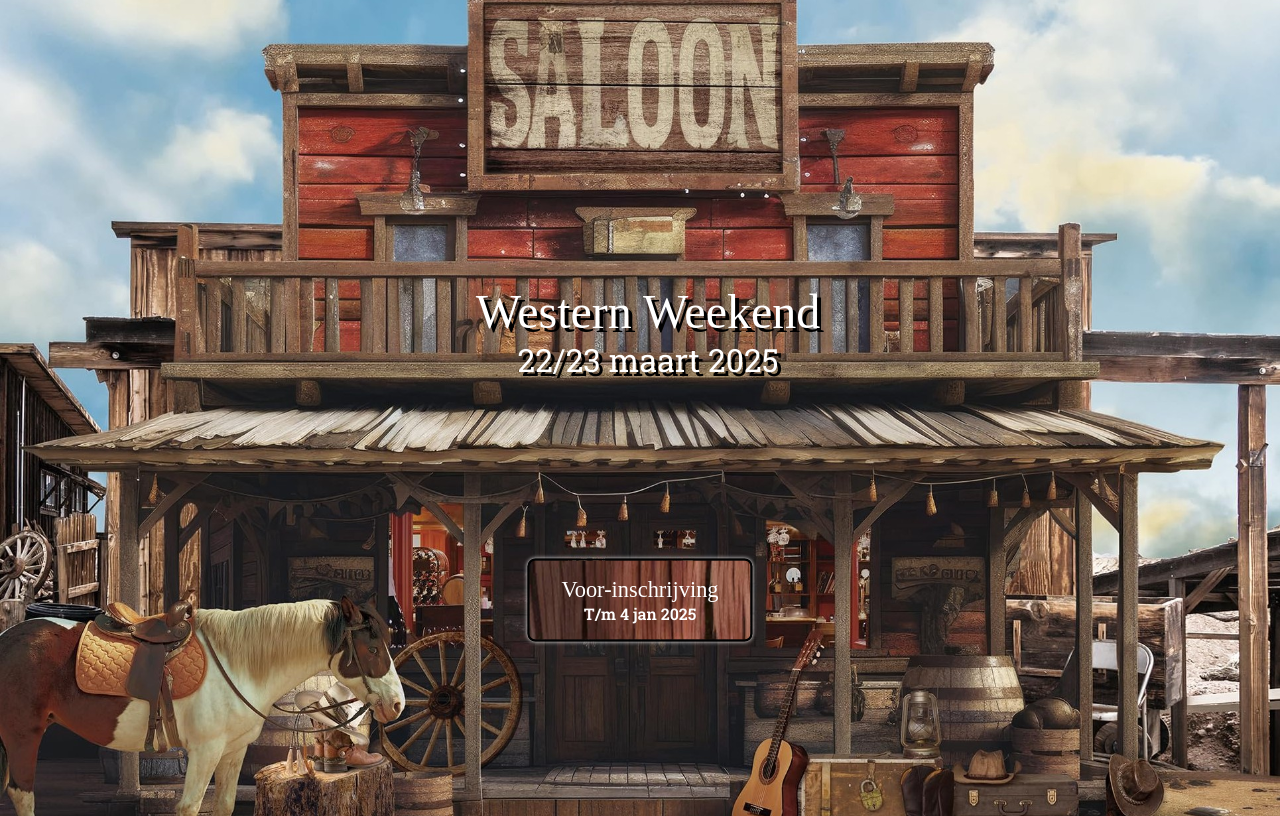
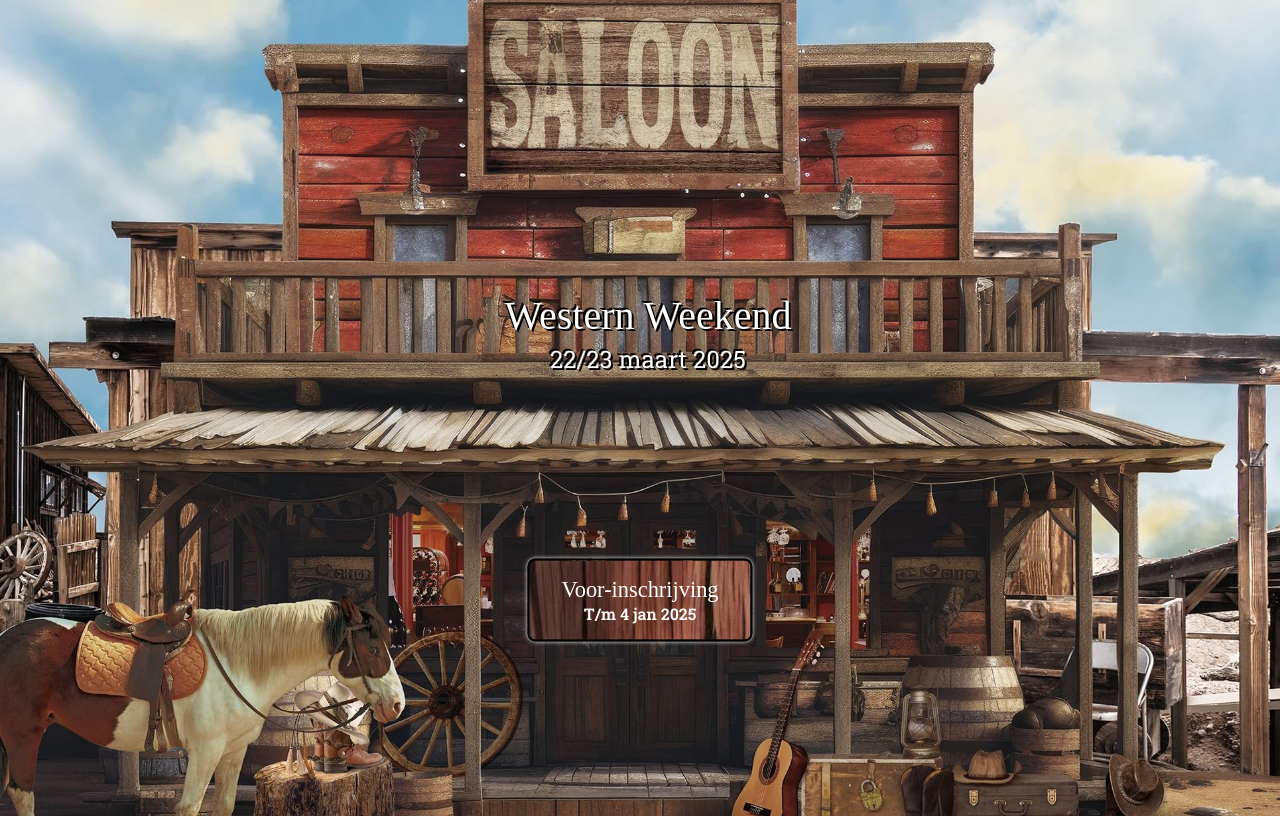
Before and after one commit to caswd/sgm-stafwiekent-2025, a plain HTML site: page public/index.html in a window 1280 px wide. Drawn offline with Linux system fonts and the light colour scheme; a web font is replaced by a local one.

Commit message:
second commit

```diff
--- a/public/index.html
+++ b/public/index.html
@@ -35,15 +35,15 @@
     </style>
 </head>
 <body style="height: 100vh; background-image: url('./images/saloon-background.jpg'); background-size: cover; background-position: center;">
-    <div style="position: absolute; top: 42%; transform: translateY(-50%); width: 100%; text-align: center; color: white; filter: drop-shadow(4px 4px black)">
-        <h1 style="font-size: 3rem; line-height: 1rem;" class="rye-regular">
+    <div style="position: absolute; top: 42%; transform: translateY(-50%); width: 100%; text-align: center; color: white; filter: drop-shadow(2px 2px black) drop-shadow(-2px -2px black)">
+        <h1 style="font-size: 2.5rem; line-height: 1rem;" class="rye-regular">
             Western Weekend
         </h1>
-        <p style="font-size: 2rem; line-height: 1rem;smokum-regular font-weight: 600" class="roboto-slab">
+        <p style="font-size: 1.5rem; line-height: 1rem;smokum-regular font-weight: 600" class="roboto-slab">
             22/23 maart 2025
         </p>
     </div>
-    <a href="/inschrijven.html" style="display: block; background-image: url('./images/redwood.jpg'); position: absolute; left: 50%; top: 75%; color: white !important; text-decoration: none; padding: 1rem 2rem; border-radius: 0.5rem; border: 2px solid black; box-shadow: 0 0 4px white; text-align: center;"
+    <a href="/inschrijven.html" style="display: block; background-image: url('./images/redwood.jpg'); position: absolute; left: 50%; top: 75%; color: white !important; text-decoration: none; padding: 1rem 2rem; border-radius: 0.5rem; border: 2px solid black; box-shadow: 0 0 4px white; text-align: center; width: max-content;"
         class="bounce"
     >
         <span style="font-size: 1.4rem;" class="rye-regular">
```
Also changed, not shown: public/inschrijven.html (+3 -1 lines), 1 other file.
